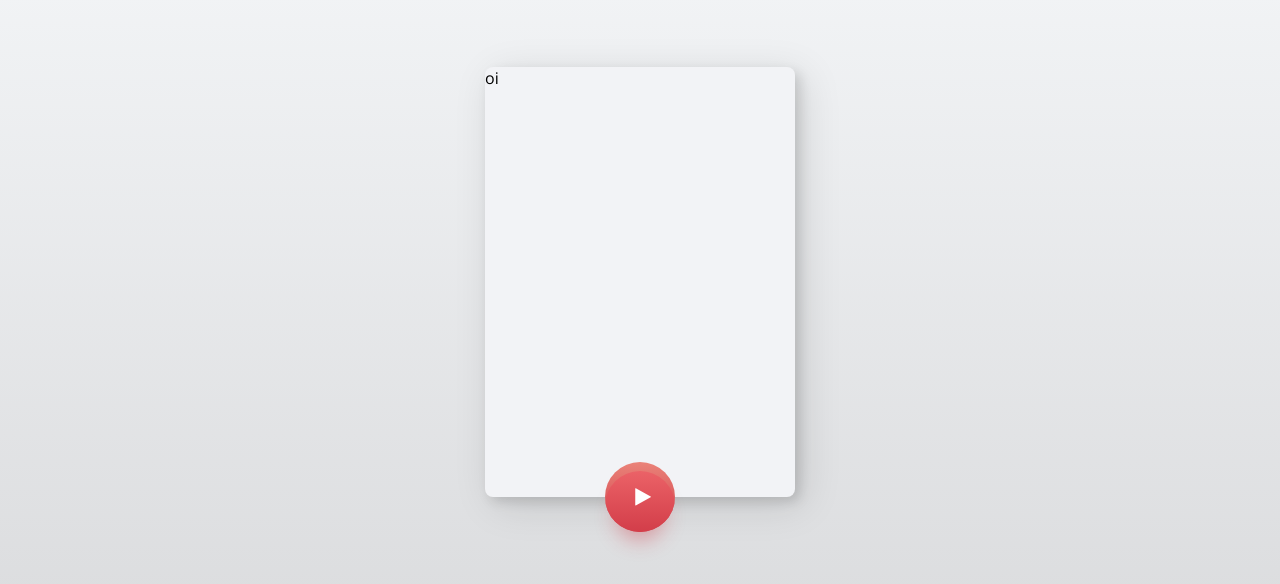
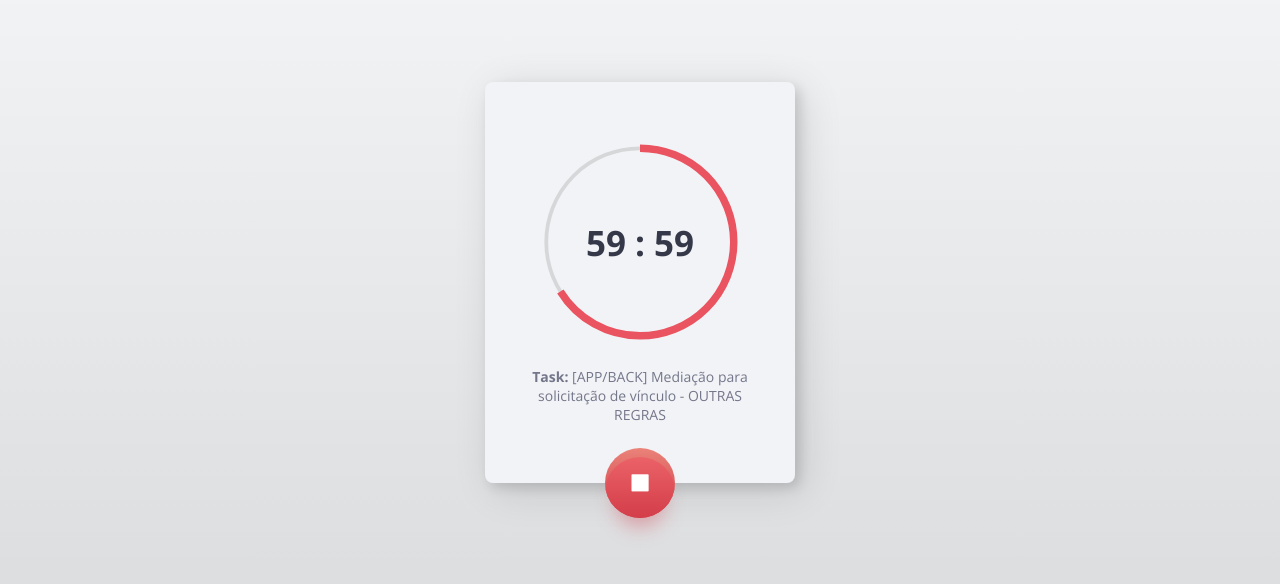
Before and after one commit to bogdanbiv/react-pomodoro-1, a plain HTML site: page index.html in a window 1280 px wide. Shown: the part 118-702 px from the top of the page. Drawn offline with nearby package versions, Linux system fonts and the light colour scheme.

Commit message:
Add more items to tracker

```diff
--- a/index.html
+++ b/index.html
@@ -4,7 +4,7 @@
     <meta name="viewport" content="width=device-width, initial-scale=1, shrink-to-fit=no">
     <meta http-equiv="x-ua-compatible" content="ie=edge">
     <title>React Pomodoro</title>
-    <link rel="stylesheet" href="https://fonts.googleapis.com/css?family=Open+Sans">
+    <link href="https://fonts.googleapis.com/css?family=Open+Sans:300,400,600,700,800" rel="stylesheet">
     <link rel="stylesheet" href="https://maxcdn.bootstrapcdn.com/font-awesome/4.6.1/css/font-awesome.min.css">
     <style type="text/css">
       body {
@@ -34,13 +34,15 @@
       }
 
       .timer {
-        height: 430px;
         width: 310px;
         border-radius: 8px;
         display: inline-block;
         background-color: #f2f3f6;
         box-shadow: 5px 5px 12px rgba(0, 0, 0, 0.13), 8px 8px 40px rgba(0, 0, 0, 0.12);
         position: relative;
+        text-align: center;
+        color: #353849;
+        padding-bottom: 50px;
       }
 
       .play {
@@ -79,21 +81,100 @@
         background: linear-gradient(to bottom, #eb6267, #cf3845); /* W3C, IE 10+/ Edge, Firefox 16+, Chrome 26+, Opera 12+, Safari 7+ */
       }
 
+      .play.done {
+        background: #55ab6d;  /* fallback for old browsers */
+        background: -webkit-linear-gradient(to bottom, #83e2b7, #55ab6d);  /* Chrome 10-25, Safari 5.1-6 */
+        background: linear-gradient(to bottom, #83e2b7, #55ab6d); /* W3C, IE 10+/ Edge, Firefox 16+, Chrome 26+, Opera 12+, Safari 7+ */
+        box-shadow: 0px 19px 20px -10px rgba(85, 171, 79, 0.38);
+      }
+      .play.done::before {
+        background: #55ab6d;  /* fallback for old browsers */
+        background: -webkit-linear-gradient(to bottom, #65cd9e, #55ab6d);  /* Chrome 10-25, Safari 5.1-6 */
+        background: linear-gradient(to bottom, #65cd9e, #55ab6d); /* W3C, IE 10+/ Edge, Firefox 16+, Chrome 26+, Opera 12+, Safari 7+ */
+      }
+
       .play > .fa {
         position: relative;
         z-index: 1;
+      }
+
+      .fa-play {
         left: 3px;
+      }
+
+      .monitor {
+        margin-top: 35px;
+        display: inline-block;
+        width: 250;
+        height: 250px;
+        position: relative;
+      }
+
+      .clock {
+        font-size: 35px;
+        font-weight: 700;
+
+        position: absolute;
+        top: 50%;
+        left: 50%;
+        transform: translate(-50%, -50%);
+      }
+
+      .label {
+        text-align: center;
+        box-sizing: border-box;
+        padding: 0px 30px;
+        font-size: 14px;
+        color: #74768a;
+        font-weight: 100;
+        margin-bottom: 9px;
+      }
+
+      h2 {
+        box-sizing: border-box;
+        padding: 0px 20px;
+        margin-bottom: -40px;
+        font-size: 33px;
       }
     </style>
   </head>
   <body cz-shortcut-listen="true">
     <div class="app">
       <div id="timer" class="timer">
-        oi
+        <!--<h2>Well done!</h2>-->
+        <div class="monitor">
+          <div class="circle">
+            <svg class="CircularProgressbar " viewBox="0 0 100 100"><circle class="CircularProgressbar-background" cx="50" cy="50" r="50" style="fill: transparent;"></circle><path class="CircularProgressbar-trail" d="
+                  M 50,50
+                  m 0,-37.5
+                  a 37.5,37.5 0 1 1 0,75
+                  a 37.5,37.5 0 1 1 0,-75
+                " stroke-width="5" fill-opacity="0" style="stroke: rgb(213, 215, 217); stroke-width: 1.5;"></path><path class="CircularProgressbar-path" d="
+                  M 50,50
+                  m 0,-37.5
+                  a 37.5,37.5 0 1 1 0,75
+                  a 37.5,37.5 0 1 1 0,-75
+                " stroke-width="5" fill-opacity="0" style="stroke: rgb(96, 194, 141); stroke: rgb(234, 83, 96); stroke-width: 3; stroke-dasharray: 235.619px, 235.619px; stroke-dashoffset: 80px;"></path></svg>
+          </div>
+          <div class="clock"></div>
+        </div>
+        <div class="label">
+          <strong>Task:</strong> [APP/BACK] Mediação para solicitação de vínculo - OUTRAS REGRAS
+        </div>
         <button class="play">
-          <i class="fa fa-play"></i>
+          <i class="fa fa-stop"></i>
         </button>
       </div>
     </div>
   </body>
 </html>
+
+<script>
+  var clock = document.querySelector('#timer .clock')
+
+  setInterval(() => {
+    var date = new Date().toTimeString().split(" ")[0].split(":")
+
+    clock.innerHTML = `${date[1]} : ${date[2]}`
+  }, 1000)
+</script>
```
